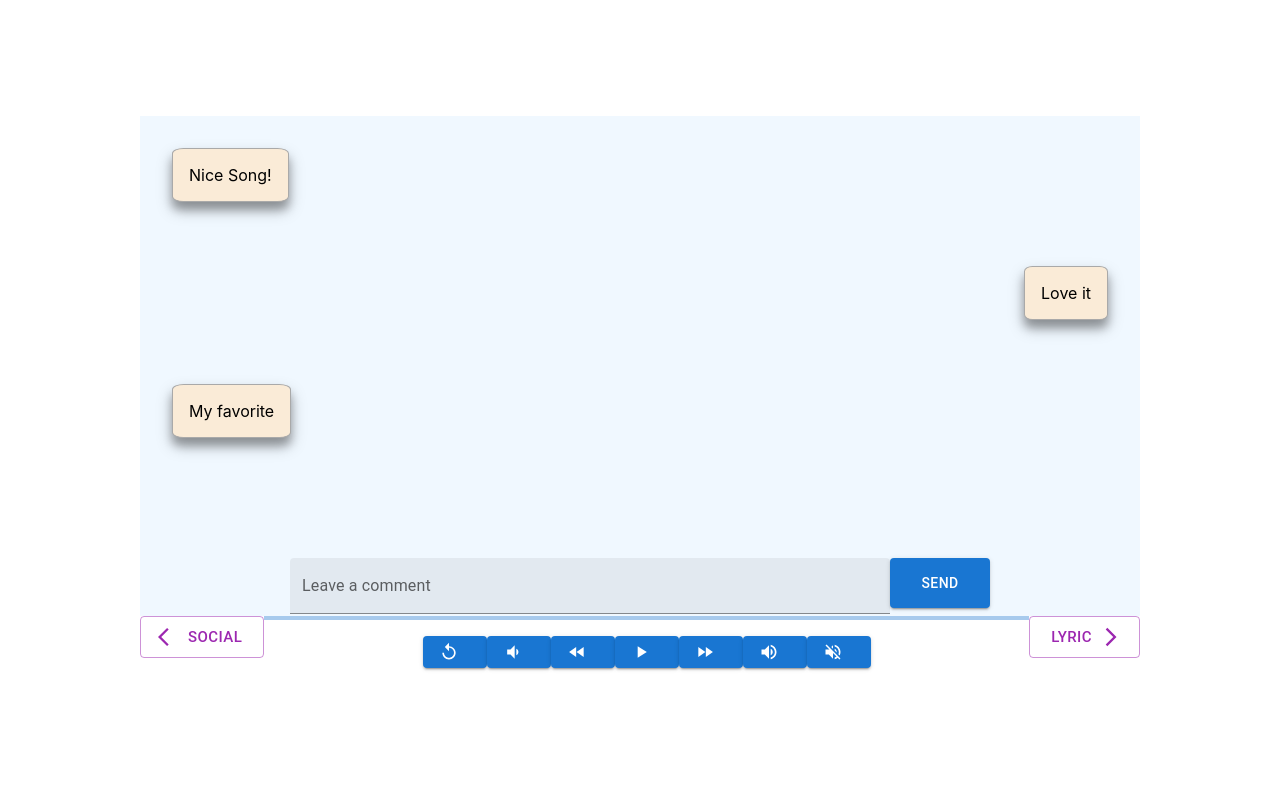
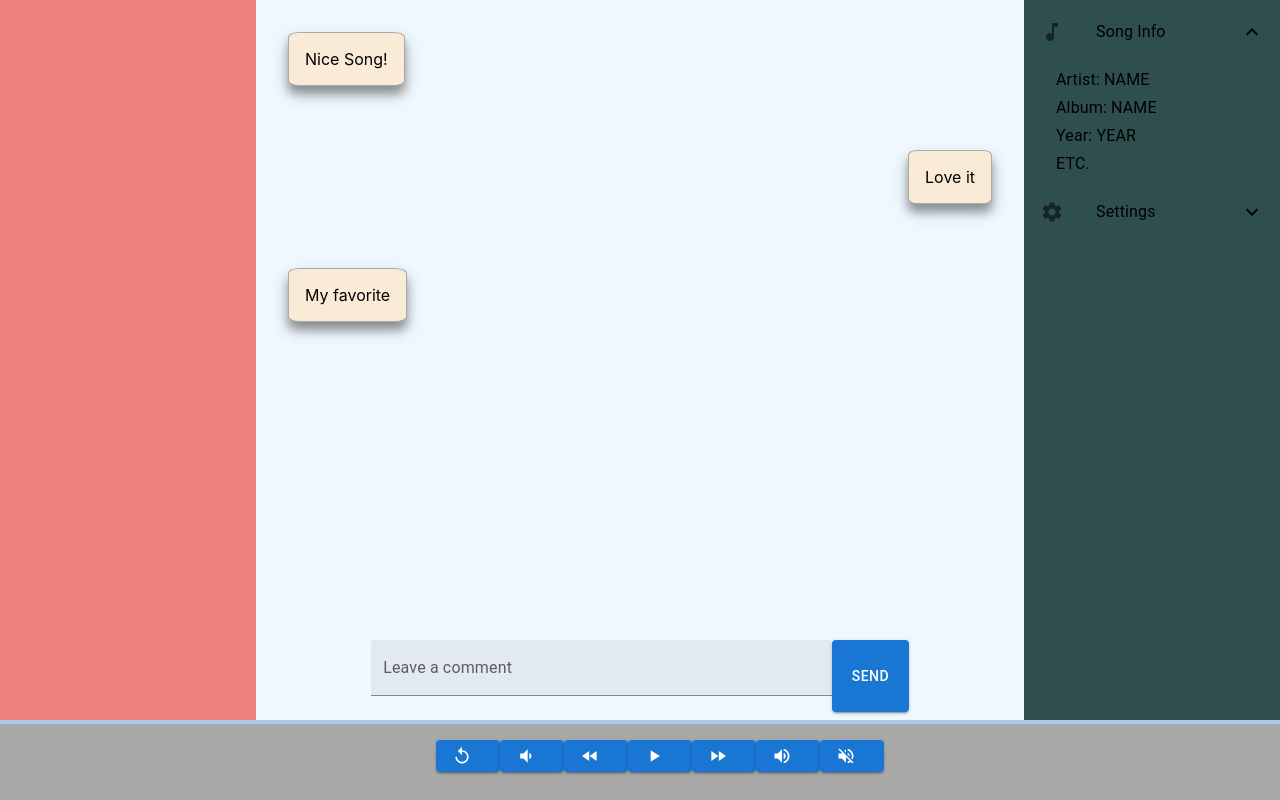
Before and after one commit to Dan-Nava/Bluez, a React (Create React App) app: page /MusicPlayer in a window 1280 px wide. Built offline with nearby package versions, Linux system fonts and the light colour scheme.

Commit message:
Add info panel

```diff
--- a/src/App.css
+++ b/src/App.css
@@ -1,5 +1,8 @@
 .App {
     text-align: center;
+
+    height: 100vh;
+    width: 100vw;
 }
 
 h1 {
--- a/src/index.css
+++ b/src/index.css
@@ -12,3 +12,8 @@ body {
     align-items: center;
     flex-direction: column;
 }
+
+#root {
+    height: 100vh;
+    width: 100vw;
+}
--- a/src/react-components/MusicPlayer/Controls/index.js
+++ b/src/react-components/MusicPlayer/Controls/index.js
@@ -97,7 +97,7 @@ class Controls extends React.Component {
 
     render() {
         return (
-            <div>
+            <div className="controlBar">
                 <div>
                     <LinearProgress variant="determinate" value={this.props.audio_object.currentTime}/>
                 </div>
--- a/src/react-components/MusicPlayer/Controls/styles.css
+++ b/src/react-components/MusicPlayer/Controls/styles.css
@@ -5,3 +5,6 @@
 	width: 50px;
 	display: inline;
 }
+.controlBar{
+	background-color: darkgray;
+}
--- /dev/null
+++ b/src/react-components/MusicPlayer/InfoPanel/index.js
@@ -0,0 +1,67 @@
+import React from 'react';
+import './styles.css';
+import {Collapse, List, ListItemButton, ListItemIcon, ListItemText} from "@mui/material";
+import {ExpandLess, ExpandMore, MusicNote, Settings} from "@mui/icons-material";
+
+class InfoPanel extends React.Component {
+    state = {
+        infoOpen: true,
+        settingOpen: false
+    }
+
+    constructor(props) {
+        super(props);
+        this.songInfoList = ["Artist: NAME", "Album: NAME", "Year: YEAR", "ETC."]
+        this.songInfoListItems = []
+        for (let i = 0; i < this.songInfoList.length; i++) {
+            this.songInfoListItems.push(<ListItemText className="songInfoListItem" primary={this.songInfoList[i]}/>)
+        }
+
+
+        this.songSettingList = ["Setting 1", "Setting 2", "Setting 3", "Setting 4"]
+        this.songSettingListItems = []
+        for (let i = 0; i < this.songSettingList.length; i++) {
+            this.songSettingListItems.push(<ListItemText className="songSettingListItem" primary={this.songSettingList[i]}/>)
+        }
+    }
+
+    handleClick(openState, open) {
+        this.setState({[openState]: !open});
+    }
+
+    render() {
+        return (
+            <div className="infoPanel">
+                <List>
+                    <ListItemButton onClick={() => this.handleClick("infoOpen", this.state.infoOpen)}>
+                        <ListItemIcon>
+                            <MusicNote/>
+                        </ListItemIcon>
+                        <ListItemText primary="Song Info"/>
+                        {this.state.infoOpen ? <ExpandLess/> : <ExpandMore/>}
+                    </ListItemButton>
+                    <Collapse in={this.state.infoOpen} timeout="auto" unmountOnExit>
+                        <List>
+                            {this.songInfoListItems}
+                        </List>
+                    </Collapse>
+
+                    <ListItemButton onClick={() => this.handleClick("settingOpen", this.state.settingOpen)}>
+                        <ListItemIcon>
+                            <Settings/>
+                        </ListItemIcon>
+                        <ListItemText primary="Settings"/>
+                        {this.state.settingOpen ? <ExpandLess/> : <ExpandMore/>}
+                    </ListItemButton>
+                    <Collapse in={this.state.settingOpen} timeout="auto" unmountOnExit>
+                        <List>
+                            {this.songSettingListItems}
+                        </List>
+                    </Collapse>
+                </List>
+            </div>
+        );
+    }
+}
+
+export default InfoPanel;
--- /dev/null
+++ b/src/react-components/MusicPlayer/InfoPanel/styles.css
@@ -0,0 +1,15 @@
+.infoPanel{
+    position: relative;
+    top: 0;
+    width: 100%;
+    height: 100%;
+    text-align: left;
+    background-color: darkslategrey;
+}
+.songInfoListItem{
+    padding-left: 2em;
+}
+.songSettingListItem{
+
+    padding-left: 2em;
+}
--- a/src/react-components/MusicPlayer/index.js
+++ b/src/react-components/MusicPlayer/index.js
@@ -1,14 +1,12 @@
 import React from 'react';
+import './styles.css';
 import Controls from './Controls';
 import LyricMode from './LyricMode';
 import MusicianMode from './MusicianMode';
 import SocialMode from './SocialMode';
 import VideoMode from './VideoMode';
-import Button from "@mui/material/Button";
-import ArrowBackIosIcon from '@mui/icons-material/ArrowBackIos';
-import ArrowForwardIosIcon from '@mui/icons-material/ArrowForwardIos';
+import InfoPanel from "./InfoPanel";
 
-import './styles.css';
 import song from "./Controls/static/SoundHelix-Song-1.mp3";
 
 // This component is the parent component that will be used to display whichever Music Player is suitable.
@@ -82,17 +80,19 @@ export default class MusicPlayer extends React.Component {
     }
 
     render() {
-        return (<div>
-            <div className='mediaPlayer'>
-                <SocialMode state={this.state} ref={this.mode_comp} audio_object={this.audio_object}/>
+        return (
+            <div className="musicPlayer">
+                <div className='mediaPlayer'>
+                    <SocialMode state={this.state} ref={this.mode_comp} audio_object={this.audio_object}/>
+                </div>
+                <div className='leftPanel'>
+                </div>
+                <div className='rightPanel'>
+                    <InfoPanel/>
+                </div>
+                <Controls state={this.state} audio_object={this.audio_object}
+                          stateChangeHandler={this.stateChangeHandler.bind(this)}/>
             </div>
-            <Button size='large' variant='outlined' startIcon={<ArrowBackIosIcon/>} className="toggleLeft"
-                    color="secondary"
-                    onClick={(e) => this.clickChangeModeLeft(e)}>{this.state.modeList[(this.mode_idx + 3) % 4]}</Button>
-            <Button size='large' variant='outlined' endIcon={<ArrowForwardIosIcon/>} className="toggleRight"
-                    color="secondary"
-                    onClick={(e) => this.clickChangeModeRight(e)}>{this.state.modeList[(this.mode_idx + 1) % 4]}</Button>
-            <Controls state={this.state} audio_object={this.audio_object} stateChangeHandler={this.stateChangeHandler.bind(this)}/>
-        </div>)
+        );
     }
 }
--- a/src/react-components/MusicPlayer/styles.css
+++ b/src/react-components/MusicPlayer/styles.css
@@ -1,15 +1,39 @@
-.mediaPlayer {
-	margin: auto;
-	min-width: 1000px;
-	height: 500px;
-	background-color: black;
-}
-.toggleLeft {
-	float: left;
-	margin-left: 10px;
+.musicPlayer {
+    position: relative;
+    width: 100%;
+    height: 100%;
 }
 
-.toggleRight {
-	float: right;
-	margin-right: 10px;
+.mediaPlayer {
+    position: absolute;
+    left: 50%;
+    top: 0;
+    transform: translate(-50%, 0);
+    margin: auto;
+    width: 60%;
+    height: 90%;
+    background-color: black;
 }
+
+.controlBar {
+    position: absolute;
+    width: 100%;
+    height: 10%;
+    bottom: 0;
+}
+
+.leftPanel {
+    position: absolute;
+    background-color: lightcoral;
+    left: 0;
+    width: 20%;
+    height: 90%;
+}
+
+.rightPanel {
+    position: absolute;
+    background-color: lightcoral;
+    right: 0;
+    width: 20%;
+    height: 90%;
+}
```
